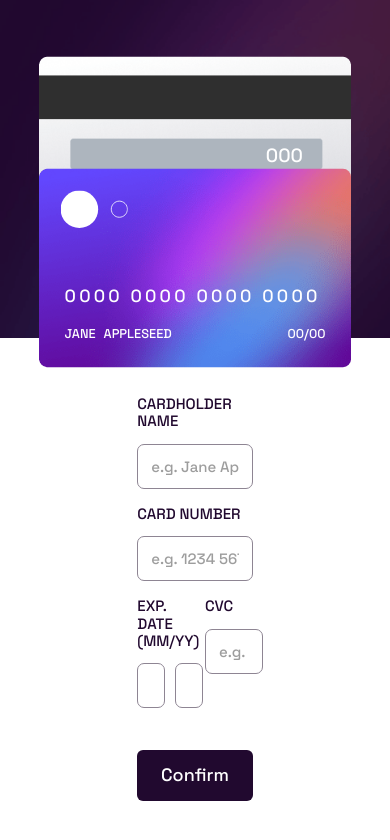
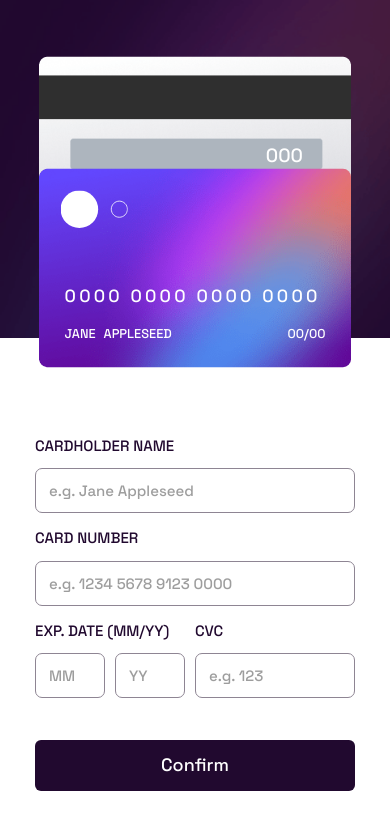
Before and after one commit to cosmoart/Interactive-card-details-form, a React (Vite) app: page / in a window 390 px wide. Shown: the top 840 px of the page. Built offline with nearby package versions, Linux system fonts and the light colour scheme.

Commit message:
Finished slider animation

```diff
--- a/src/App.css
+++ b/src/App.css
@@ -88,12 +88,6 @@
 	transition: transform 0.35s ease-in-out;
 }
 
-/*
-.cardForm,
-.cardThanks {
-	transition: transform 0.35s ease-in-out;
-} */
-
 .btn-primary {
 	background: var(--Verdarviolet);
 	border: none;
@@ -176,6 +170,10 @@
 	.cardThanks {
 		width: 100%;
 	}
+
+	.cardOverflow {
+		width: 100%;
+	}
 }
 
 @media screen and (max-width: 1010px) {
--- a/src/App.jsx
+++ b/src/App.jsx
@@ -37,13 +37,16 @@ function App() {
 	}
 
 	const animateSlider = (validate) => {
+		let axis;
+		window.matchMedia("(max-width: 750px)").matches ? axis = "Y" : axis = "X";
+		document.querySelector('.cardOverflow > div').style.transform = `translate${axis}(50${axis === "Y" ? "vh" : "vw"})`;
+
 		document.body.classList.add("body-slider");
-		document.querySelector('.cardOverflow > div').style.transform = "translateX(50vw)";
 
 		setTimeout(() => {
 			setValidate(validate);
 			document.body.classList.remove("body-slider");
-			document.querySelector('.cardOverflow > div').style.transform = "translateX(0)";
+			document.querySelector('.cardOverflow > div').style.transform = "translate(0)";
 		}, 500);
 	}
 
--- a/src/components/CardFormStyles.css
+++ b/src/components/CardFormStyles.css
@@ -100,16 +100,19 @@
 }
 
 @media screen and (max-width: 585px) {
-	.cardForm {
-		margin-top: 14rem;
+	.App::before {
+		height: 20rem !important;
 	}
 }
 
 @media screen and (max-width: 750px) {
 	.cardForm {
-		margin: 0;
 		padding: 2rem;
-		margin-top: 18rem;
+	}
+
+	.App::before {
+		content: "";
+		height: 22rem;
 	}
 }
 
--- a/src/components/CardThanksStyles.css
+++ b/src/components/CardThanksStyles.css
@@ -21,3 +21,9 @@
 .cardThanks .btn-primary {
 	width: 60%;
 }
+
+@media screen and (max-width: 750px) {
+	.cardThanks {
+		margin: auto;
+	}
+}
--- a/src/index.css
+++ b/src/index.css
@@ -25,25 +25,11 @@ body::after {
 	top: 0;
 	left: 0;
 	z-index: -100;
-	transition: width 0.35s ease-in-out;
+	transition: width 0.35s ease-in-out, height 0.35s ease-in-out;
 }
 
 .body-slider::after {
 	width: 100%;
-}
-
-@keyframes slider {
-	0% {
-		width: 33.5%;
-	}
-
-	50% {
-		width: 100%;
-	}
-
-	100% {
-		width: 33.5%;
-	}
 }
 
 .App {
@@ -64,4 +50,8 @@ body::after {
 		height: 40%;
 		width: 100%;
 	}
+
+	.body-slider::after {
+		height: 100%;
+	}
 }
```
